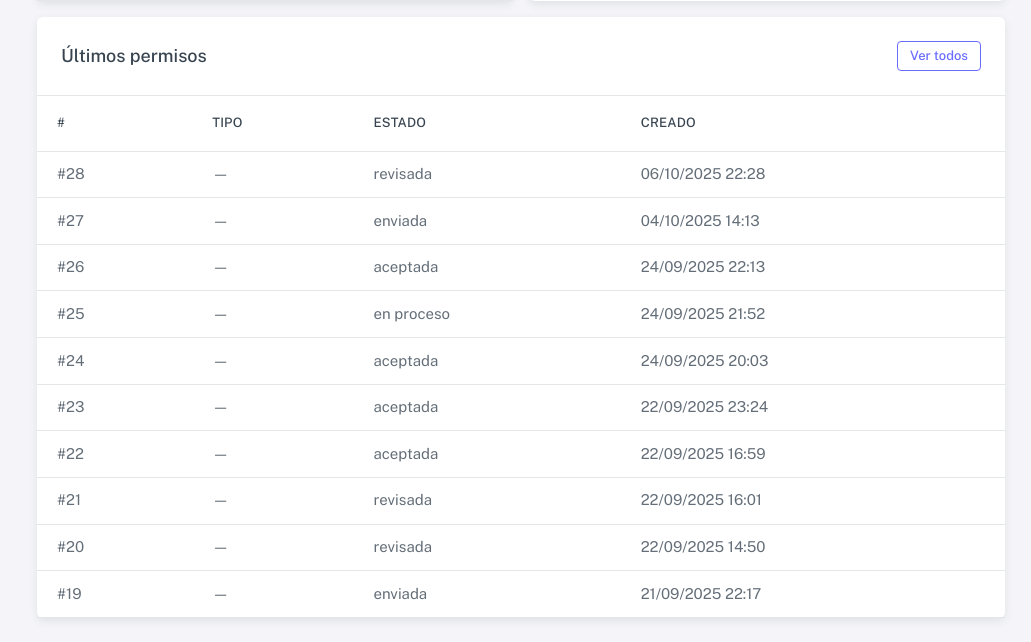
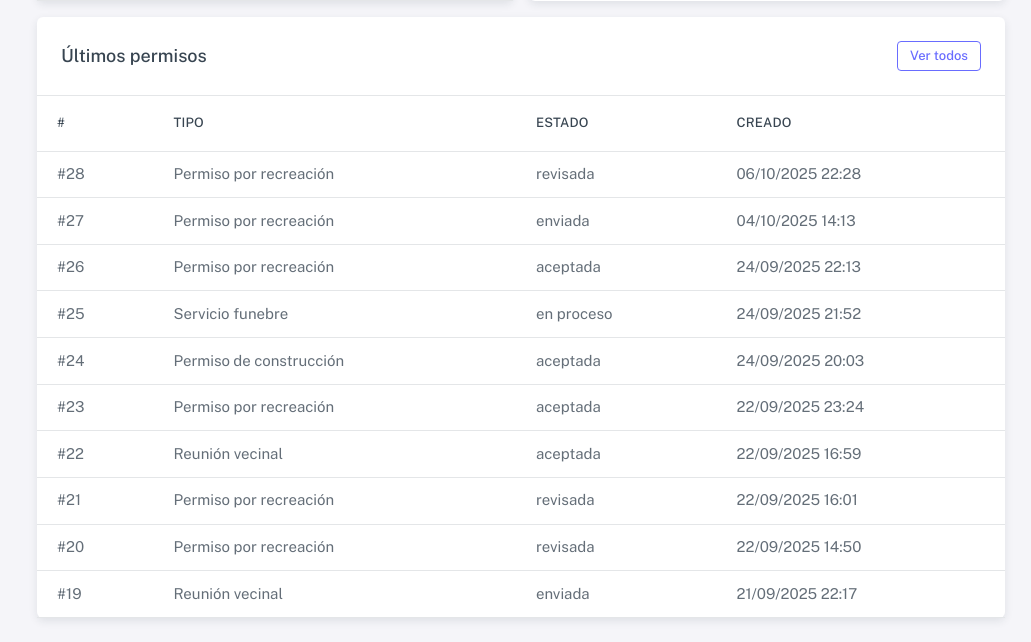
Before and after one commit to luisr34k/ProjectMuni, a Django app: page /admin-panel/ in a window 1280 px wide. Shown: the part 1280-1922 px from the top of the page, without its empty margins (249-1280 px from the left). Run offline with Django 5.2, Linux system fonts and the light colour scheme; a user stored in the database is signed in; data comes from the database, SQL or seed files in the repository; some libraries are stand-ins or nearby versions.

Commit message:
reparado dashboard no aparecen tipo permiso

```diff
--- a/dashboard/templates/admin_panel/index.html
+++ b/dashboard/templates/admin_panel/index.html
@@ -140,7 +140,7 @@
               {% for pm in ultimos_permisos %}
                 <tr>
                   <td>#{{ pm.id }}</td>
-                  <td>{{ pm.tipo|default:"—" }}</td>
+                  <td>{{ pm.tipo_permiso|default:"—" }}</td>
                   <td>{{ pm.estado }}</td>
                   <td>{{ pm.creado_en|date:"d/m/Y H:i" }}</td>
                 </tr>
```
